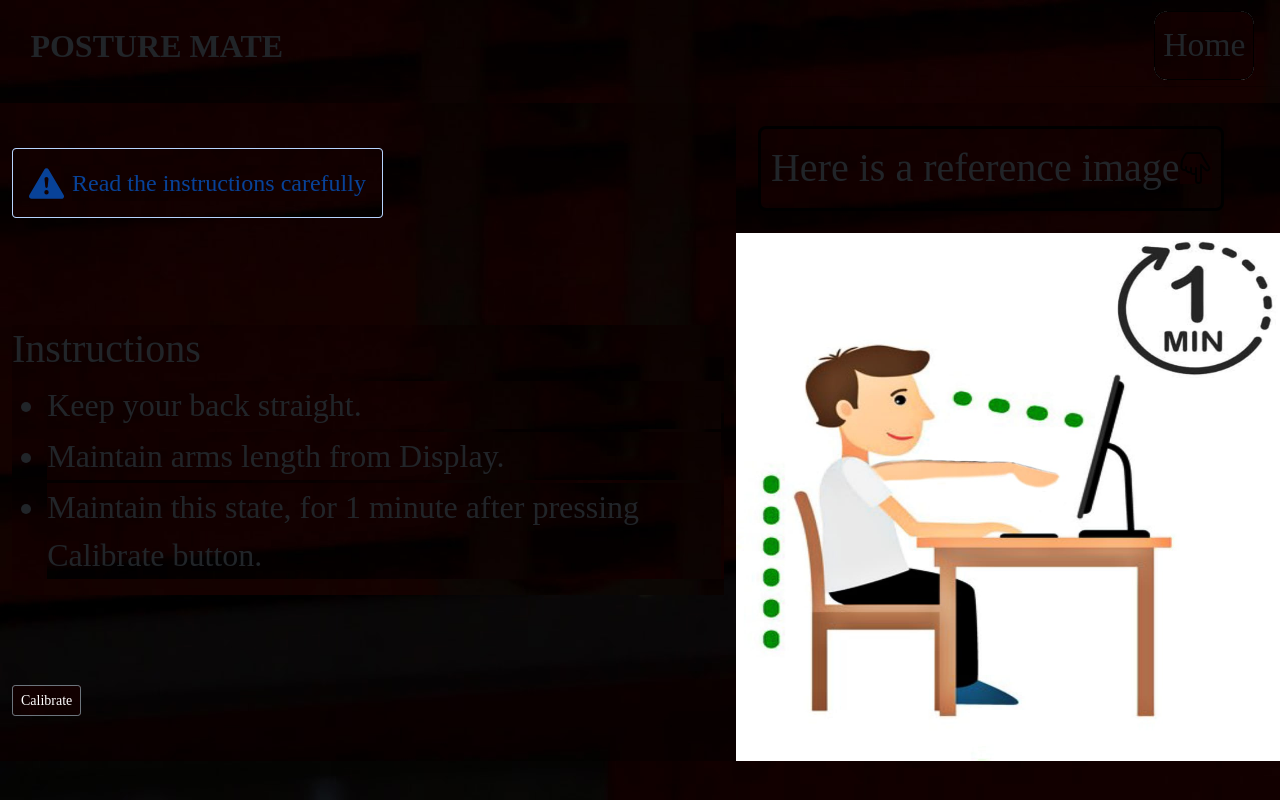
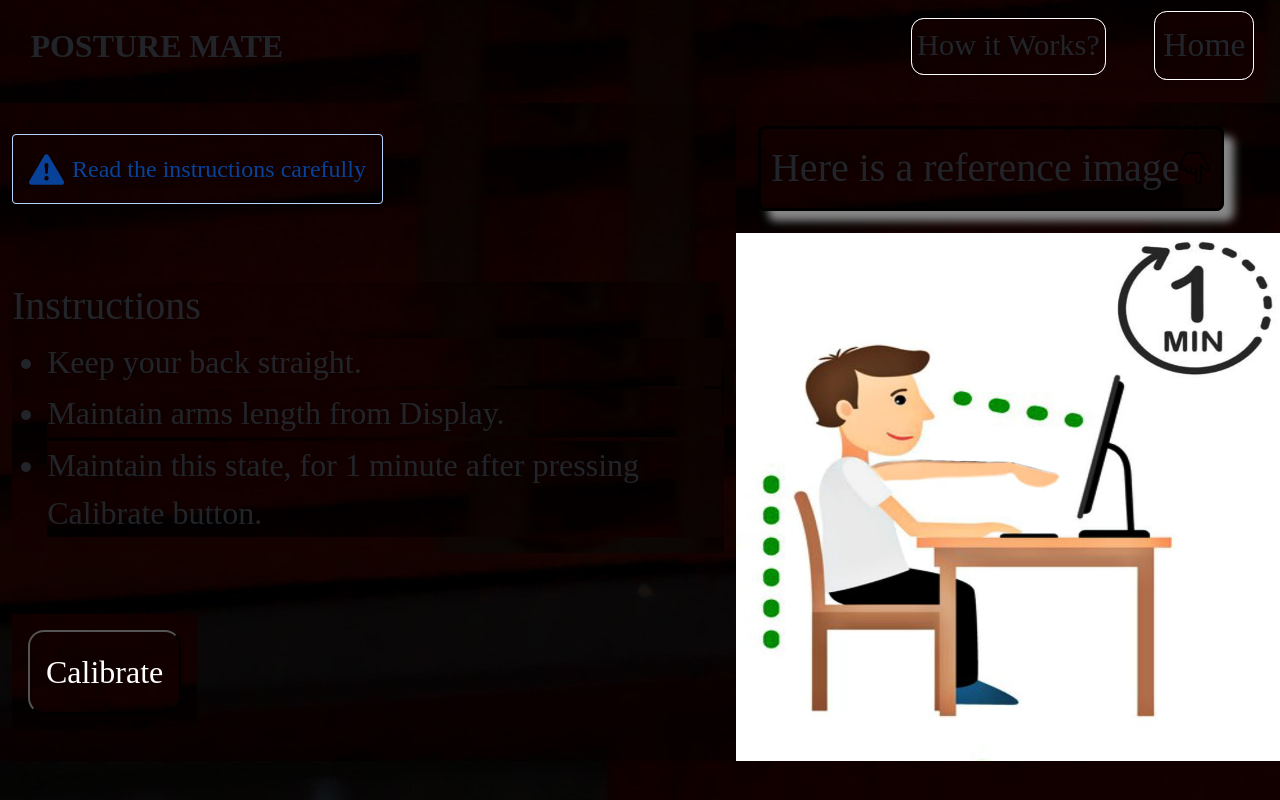
Before and after one commit to 228w1a1281/Posture-Guard, a Flask app: page /instructions in a window 1280 px wide. Run offline with Flask 2, Linux system fonts and the light colour scheme; some libraries are stand-ins or nearby versions.

Commit message:
little change in navigation bar , added how it works

```diff
--- a/app.py
+++ b/app.py
@@ -4,8 +4,8 @@ import PIL
 import io
 import os
 import base64
-from AI import *
-from Logistic import *
+# from AI import *
+# from Logistic import *
 
 
 app = Flask(__name__)
@@ -53,36 +53,36 @@ def Monitoring():
     return render_template('Monitoring.html')
 
 
-@app.route("/image_info",methods= ['GET'])
-def image_info():
-    global data
-    myfile= request.args.get('myimage').split(',')
-    imgdata = base64.b64decode(myfile[1])
-    im = Image.open(io.BytesIO(imgdata))
-    filename="./data/image.jpeg"
-    im.save(filename)
-    keypoints=Coordinate(filename)
-    if data['flag']:
-        if len(data['train'])<10:
-            data['train'].append(keypoints)
-            return jsonify(x=0)
-        if len(data['train'])==10:
-            data['train']=trainCoordinates_process(data['train'])
-            return jsonify(x=1)
-    flag,data['LSP']=btfunc(data['LSP'])
-    if flag==False:
-    	msg = Posture(data['train'], keypoints)
-    	if msg==0:
-    	    state,msg=0,None
-    	else:
-    	    state,msg=1,POSE_LABEL[msg]
-    if flag=='break':
-        state,msg=0,None
-    if flag=='start':
-        state,msg=1,POSE_LABEL[4]
-    if flag==True:
-        state,msg=1,POSE_LABEL[5]
-    return jsonify(state=state,msg=msg)
+# @app.route("/image_info",methods= ['GET'])
+# def image_info():
+#     global data
+#     myfile= request.args.get('myimage').split(',')
+#     imgdata = base64.b64decode(myfile[1])
+#     im = Image.open(io.BytesIO(imgdata))
+#     filename="./data/image.jpeg"
+#     im.save(filename)
+#     keypoints=Coordinate(filename)
+#     if data['flag']:
+#         if len(data['train'])<10:
+#             data['train'].append(keypoints)
+#             return jsonify(x=0)
+#         if len(data['train'])==10:
+#             data['train']=trainCoordinates_process(data['train'])
+#             return jsonify(x=1)
+#     flag,data['LSP']=btfunc(data['LSP'])
+#     if flag==False:
+#     	msg = Posture(data['train'], keypoints)
+#     	if msg==0:
+#     	    state,msg=0,None
+#     	else:
+#     	    state,msg=1,POSE_LABEL[msg]
+#     if flag=='break':
+#         state,msg=0,None
+#     if flag=='start':
+#         state,msg=1,POSE_LABEL[4]
+#     if flag==True:
+#         state,msg=1,POSE_LABEL[5]
+#     return jsonify(state=state,msg=msg)
 
 
 
--- /dev/null
+++ b/static/scripts/instructionpage.js
@@ -0,0 +1,46 @@
+$('.button--bubble').each(function() {
+    var $circlesTopLeft = $(this).parent().find('.circle.top-left');
+    var $circlesBottomRight = $(this).parent().find('.circle.bottom-right');
+
+    var tl = new TimelineLite();
+    var tl2 = new TimelineLite();
+
+    var btTl = new TimelineLite({ paused: true });
+
+    tl.to($circlesTopLeft, 1.2, { x: -25, y: -25, scaleY: 2, ease: SlowMo.ease.config(0.1, 0.7, false) });
+    tl.to($circlesTopLeft.eq(0), 0.1, { scale: 0.2, x: '+=6', y: '-=2' });
+    tl.to($circlesTopLeft.eq(1), 0.1, { scaleX: 1, scaleY: 0.8, x: '-=10', y: '-=7' }, '-=0.1');
+    tl.to($circlesTopLeft.eq(2), 0.1, { scale: 0.2, x: '-=15', y: '+=6' }, '-=0.1');
+    tl.to($circlesTopLeft.eq(0), 1, { scale: 0, x: '-=5', y: '-=15', opacity: 0 });
+    tl.to($circlesTopLeft.eq(1), 1, { scaleX: 0.4, scaleY: 0.4, x: '-=10', y: '-=10', opacity: 0 }, '-=1');
+    tl.to($circlesTopLeft.eq(2), 1, { scale: 0, x: '-=15', y: '+=5', opacity: 0 }, '-=1');
+
+    var tlBt1 = new TimelineLite();
+    var tlBt2 = new TimelineLite();
+
+    tlBt1.set($circlesTopLeft, { x: 0, y: 0, rotation: -45 });
+    tlBt1.add(tl);
+
+    tl2.set($circlesBottomRight, { x: 0, y: 0 });
+    tl2.to($circlesBottomRight, 1.1, { x: 30, y: 30, ease: SlowMo.ease.config(0.1, 0.7, false) });
+    tl2.to($circlesBottomRight.eq(0), 0.1, { scale: 0.2, x: '-=6', y: '+=3' });
+    tl2.to($circlesBottomRight.eq(1), 0.1, { scale: 0.8, x: '+=7', y: '+=3' }, '-=0.1');
+    tl2.to($circlesBottomRight.eq(2), 0.1, { scale: 0.2, x: '+=15', y: '-=6' }, '-=0.2');
+    tl2.to($circlesBottomRight.eq(0), 1, { scale: 0, x: '+=5', y: '+=15', opacity: 0 });
+    tl2.to($circlesBottomRight.eq(1), 1, { scale: 0.4, x: '+=7', y: '+=7', opacity: 0 }, '-=1');
+    tl2.to($circlesBottomRight.eq(2), 1, { scale: 0, x: '+=15', y: '-=5', opacity: 0 }, '-=1');
+
+    tlBt2.set($circlesBottomRight, { x: 0, y: 0, rotation: 45 });
+    tlBt2.add(tl2);
+
+    btTl.add(tlBt1);
+    btTl.to($(this).parent().find('.button.effect-button'), 0.8, { scaleY: 1.1 }, 0.1);
+    btTl.add(tlBt2, 0.2);
+    btTl.to($(this).parent().find('.button.effect-button'), 1.8, { scale: 1, ease: Elastic.easeOut.config(1.2, 0.4) }, 1.2);
+
+    btTl.timeScale(2.6);
+
+    $(this).on('mouseover', function() {
+        btTl.restart();
+    });
+});
--- a/static/styles/instructionpage.css
+++ b/static/styles/instructionpage.css
@@ -1,33 +1,33 @@
-*{
+* {
     font-family: 'Ubuntu';
     background-image: url('static/1.jpg');
-}:root{
+}
+
+:root {
     margin: 0px;
     padding: 0px;
+}
 
+.navbar {
+    display: grid;
+    grid-template-columns: repeat(2, auto);
+    margin-bottom: 0.4rem;
 }
-.navbar{
-  display: grid;
-  grid-template-columns: repeat(2,auto);
-  margin-bottom: 0.4rem;
 
-}
-#logo{
+#logo {
     font-family: 'Audrey';
     margin-left: 1.0rem;
     margin-bottom: 0.4rem;
     padding: 0.9rem;
     width: 21rem;
     height: 3rem;
-
     font-size: 2rem;
     font-weight: bolder;
+}
 
-
-   }
-   #hm{
+#hm {
     font-size: 2.1rem;
-         border: 1px solid black;
+    border: 1px solid rgb(255, 255, 255);
     border-radius: 0.8rem;
     background-color: white;
     position: absolute;
@@ -37,25 +37,43 @@
     top: 0.1rem;
     cursor: pointer;
     transition: all 50ms ease-in-out;
-
-   }
-   #hm:hover{
-     background-color: rgba(0, 0, 0, 0.904);
-     color: white;
-   }
-.outer{
-  display: grid;
-  grid-template-columns: repeat(2,auto);
-
 }
 
-   .container{
+#hm:hover {
+    background-color: rgba(233, 230, 230, 0.363);
+    color: black;
+}
+#hw {
+    font-size: 1.9rem;
+    border: 1px solid rgb(255, 255, 255);
+    border-radius: 0.8rem;
+    background-color: white;
+    position: absolute;
+    padding: 0.3rem;
+    margin: 0.6rem;
+    right: 10.3rem;
+    top: 0.5rem;
+    cursor: pointer;
+    transition: all 50ms ease-in-out;
+}
+
+#hw:hover {
+    background-color: rgba(233, 230, 230, 0.363);
+    color: black;
+}
+.outer {
+    display: grid;
+    grid-template-columns: repeat(2, auto);
+}
+
+.container {
     display: flex;
     flex-direction: column;
     justify-content: space-around;
     align-items: flex-start;
 }
-   #alert{
+
+#alert {
     -webkit-animation-name: fadeInRight;
     animation-name: fadeInRight;
     -webkit-animation-duration: 1s;
@@ -63,24 +81,26 @@
     -webkit-animation-fill-mode: both;
     animation-fill-mode: both;
 }
-   #inst{
+
+#inst {
     -webkit-animation-name: fadeInRight;
     animation-name: fadeInRight;
     -webkit-animation-duration: 1s;
     animation-duration: 1s;
     -webkit-animation-fill-mode: both;
     animation-fill-mode: both;
+}
 
-   }
-   ul{
+ul {
     font-size: 2.5rem;
 }
-   li{
+
+li {
     font-size: 2rem;
     margin: 0.2rem;
+}
 
-   }
-   .image{
+.image {
     display: flex;
     flex-direction: column;
     -webkit-animation-name: fadeInDown;
@@ -90,7 +110,9 @@
     -webkit-animation-fill-mode: both;
     animation-fill-mode: both;
 }
-   div>div>span{
+
+div>div>span {
+    box-shadow: 10px 10px 8px #888888;
     align-self: baseline;
     display: flex;
     justify-content: center;
@@ -101,21 +123,38 @@
     border: 0.2rem solid black;
     border-radius: 0.5rem;
 }
-   span>img{
+
+span>img {
     width: 2rem;
     height: 2rem;
-    -webkit-transform:rotate(180deg);
+    -webkit-transform: rotate(180deg);
     -moz-transform: rotate(180deg);
     -ms-transform: rotate(180deg);
     -o-transform: rotate(180deg);
     transform: rotate(180deg);
 }
-   div>div>img{
+
+div>div>img {
     width: 34rem;
     height: 33rem;
 }
+#button{
+   display: block;
+   font-size: 2rem;
+   background-color: rgb(22, 21, 20);
+   color: white;
+   padding: 1rem;
+   margin: 1rem;
 
+   border-radius: 1rem;
 
+}
+a{
+    text-decoration: none;
+}
+#button:hover{
+    background-color: rgb(44, 42, 42);
+}
 @-webkit-keyframes fadeInRight {
     0% {
         opacity: 0;
@@ -171,82 +210,77 @@
 @-webkit-keyframes fadeIn {
     0% {
         opacity: 0;
-
+    }
+    20% {
+        opacity: 0;
+    }
+    40% {
+        opacity: 0.3;
+    }
+    60% {
+        opacity: 0.5;
+    }
+    80% {
+        opacity: 0.9;
+    }
+    100% {
+        opacity: 1;
+    }
 }
 
+@-moz-keyframes fadeIn {
+    0% {
+        opacity: 0;
+    }
     20% {
         opacity: 0;
-
     }
-40%   { opacity: 0.3;
-
+    40% {
+        opacity: 0.3;
     }
-60%   { opacity: 0.5;
-
+    60% {
+        opacity: 0.5;
     }
-80%   { opacity: 0.9;
-
+    80% {
+        opacity: 0.9;
     }
-100%  { opacity: 1;
-
+    100% {
+        opacity: 1;
     }
 }
-  @-moz-keyframes fadeIn { 0% {
+
+@keyframes fadeIn {
+    0% {
         opacity: 0;
-
+    }
+    20% {
+        opacity: 0;
+    }
+    40% {
+        opacity: 0.3;
+    }
+    60% {
+        opacity: 0.5;
+    }
+    80% {
+        opacity: 0.9;
+    }
+    100% {
+        opacity: 1;
+    }
 }
 
-20% {
+.fadeIn {
     opacity: 0;
-
-    }
-40%   { opacity: 0.3;
-
-    }
-60%   { opacity: 0.5;
-
-    }
-80%   { opacity: 0.9;
-
-    }
-100%  { opacity: 1;
-
-     } }
-  @keyframes fadeIn { 0% {
-    opacity: 0;
-
-    }
-
-20% {
-     opacity: 0;
-
-    }
-40%   { opacity: 0.3;
-
-    }
-60%   { opacity: 0.5;
-
-    }
-80%   { opacity: 0.9;
-
-    }
-100%  { opacity: 1;
-
-     } }
-
-  .fadeIn {
-    opacity:0;
-    -webkit-animation:fadeIn ease-in 1;
-    -moz-animation:fadeIn ease-in 1;
-    animation:fadeIn ease-in 1;
-
-    -webkit-animation-fill-mode:forwards;
-    -moz-animation-fill-mode:forwards;
-    animation-fill-mode:forwards;
-
-    -webkit-animation-duration:1s;
-    -moz-animation-duration:1s;
-    animation-duration:1s;
+    -webkit-animation: fadeIn ease-in 1;
+    -moz-animation: fadeIn ease-in 1;
+    animation: fadeIn ease-in 1;
+    -webkit-animation-fill-mode: forwards;
+    -moz-animation-fill-mode: forwards;
+    animation-fill-mode: forwards;
+    -webkit-animation-duration: 1s;
+    -moz-animation-duration: 1s;
+    animation-duration: 1s;
 }
 
 .fadeIn.first {
--- a/templates/base.html
+++ b/templates/base.html
@@ -10,14 +10,15 @@
 	<link href="https://cdn.jsdelivr.net/npm/bootstrap@5.0.1/dist/css/bootstrap.min.css" rel="stylesheet" integrity="sha384-+0n0xVW2eSR5OomGNYDnhzAbDsOXxcvSN1TPprVMTNDbiYZCxYbOOl7+AMvyTG2x" crossorigin="anonymous">
     <script src="https://cdn.jsdelivr.net/npm/bootstrap@5.0.0-beta3/dist/js/bootstrap.bundle.min.js" integrity="sha384-JEW9xMcG8R+pH31jmWH6WWP0WintQrMb4s7ZOdauHnUtxwoG2vI5DkLtS3qm9Ekf" crossorigin="anonymous"></script>
     <script src="//cdnjs.cloudflare.com/ajax/libs/jquery/3.2.1/jquery.min.js"></script>
-    <link rel="stylesheet" href="static/styles/base.css">
+
     {% block head %} {% endblock head%}
 </head>
 <body>
     <div class="navbar">
         <div id="logo">POSTURE MATE</div>
-        <div><button id="hm" type="submit" class="btn btn-outline-dark btn-lg">Home</button></div>
+        <div><a href="/"><button id="hw" type="submit" class="btn btn-outline-dark btn-lg">How it Works?</button></a></div>
 
+        <div><a href="/"><button id="hm" type="submit" class="btn btn-outline-dark btn-lg">Home</button></a></div>
     </div>
     <hr>
     {% block home_body %}
--- a/templates/home.html
+++ b/templates/home.html
@@ -2,7 +2,7 @@
 {% block title %} Home {% endblock title %}
 {% block head %}
 <link rel="stylesheet" href="static/styles/homepage.css">
-<script type="text/javascript" src="static/scripts/homepage.js"></script>
+<script src="https://cdnjs.cloudflare.com/ajax/libs/animejs/2.0.2/anime.min.js"></script>
 {% endblock head %}
 {% block home_body %}
 
@@ -15,6 +15,7 @@
             <br>
             <br>
             <span id="first">Posture Mate</span>
+            <script type="text/javascript" src="static/scripts/homepage.js"></script>
 
             <div id="second">
                 <span class="t">
--- a/templates/instructions.html
+++ b/templates/instructions.html
@@ -2,8 +2,9 @@
 {% block title %} Instructions {% endblock title %}
 {% block head %}
 <link rel="stylesheet" href="static/styles/instructionpage.css">
+<script src="static/scripts/instructionpage.js"></script>
+
 {% endblock head %}
-
 {% block intructions_body %}
 
 <body>
@@ -11,9 +12,7 @@
         <div class="container">
 
             <div id="alert" class="alert alert-primary d-flex align-items-center fadeIn first" role="alert">
-                <svg xmlns="http://www.w3.org/2000/svg" width="35" height="35" fill="currentColor"
-                    class="bi bi-exclamation-triangle-fill flex-shrink-0 me-2" viewBox="0 0 16 16" role="img"
-                    aria-label="Warning:">
+                <svg xmlns="http://www.w3.org/2000/svg" width="35" height="35" fill="currentColor" class="bi bi-exclamation-triangle-fill flex-shrink-0 me-2" viewBox="0 0 16 16" role="img" aria-label="Warning:">
                     <path
                         d="M8.982 1.566a1.13 1.13 0 0 0-1.96 0L.165 13.233c-.457.778.091 1.767.98 1.767h13.713c.889 0 1.438-.99.98-1.767L8.982 1.566zM8 5c.535 0 .954.462.9.995l-.35 3.507a.552.552 0 0 1-1.1 0L7.1 5.995A.905.905 0 0 1 8 5zm.002 6a1 1 0 1 1 0 2 1 1 0 0 1 0-2z" />
                 </svg>
@@ -35,7 +34,10 @@
                 </ul>
             </div>
 
-            <a href="/Calibration"> <button type="button" class="btn btn-secondary btn-sm">Calibrate</button></a>
+
+                 <a href="/Calibration"> <button id="button" type="button"  >Calibrate</button></a>
+
+
         </div>
         <div class="image fadeIn fourth">
             <span>Here is a reference image <img src="static/fingerup.svg" alt="#"></span>
```
Also changed, not shown: static/scripts/homepage.js (+17 -5 lines), static/styles/homepage.css (+196 -169 lines). Lines whose indentation alone changed are shown as unchanged.
